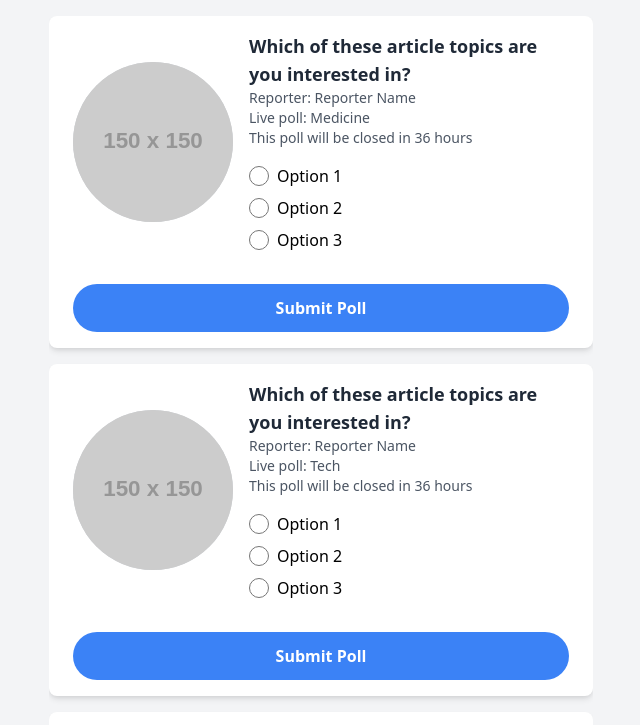
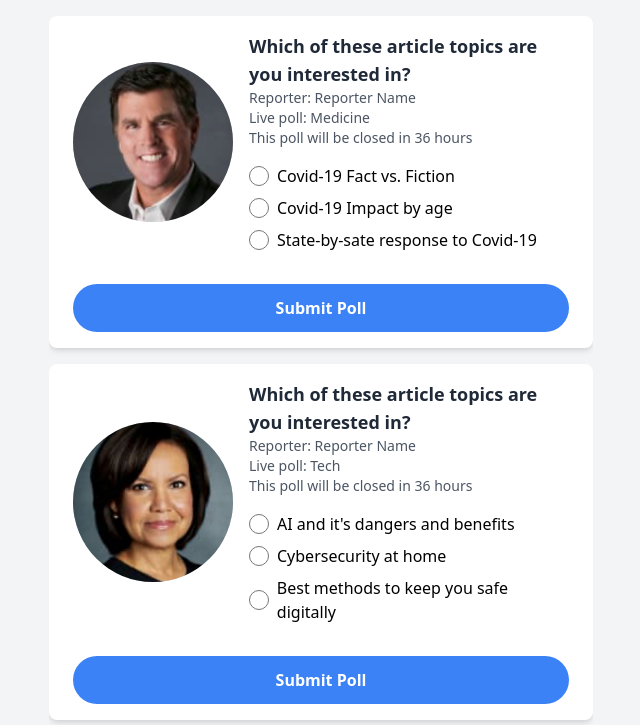
Before and after one commit to RankFileMedia/PBI-Project, a plain HTML site: page Poll/pollpage.html in a window 1280 px wide. Shown: the top 725 px of the page, without its empty margins (319-959 px from the left). Drawn offline with nearby package versions, Linux system fonts and the light colour scheme; placeholder pictures from the web are drawn by us.

Commit message:
Bruno conflicts fixed

```diff
--- a/Poll/pollpage.html
+++ b/Poll/pollpage.html
@@ -20,7 +20,7 @@
                     <div class="px-6 py-4">
                         <div class="flex items-center">
                             <div class="w-40 h-40 bg-gray-300 rounded-full flex-shrink-0 mr-4">
-                                <img class="w-full h-full object-cover rounded-full" src="https://via.placeholder.com/150" alt="User Avatar">
+                                <img class="w-full h-full object-cover rounded-full" src="../images/Caleb.png" alt="User Avatar">
                             </div>
                             <div>
                                 <p class="text-lg font-semibold text-gray-800">Which of these article topics are you interested in?</p>
@@ -30,15 +30,15 @@
                                 <div class="mt-4">
                                     <div class="flex items-center">
                                         <input type="radio" id="option1" name="option" class="h-5 w-5 text-blue-600">
-                                        <label for="option1" class="ml-2">Option 1</label>
+                                        <label for="option1" class="ml-2">Covid-19 Fact vs. Fiction</label>
                                     </div>
                                     <div class="flex items-center mt-2">
                                         <input type="radio" id="option2" name="option" class="h-5 w-5 text-blue-600">
-                                        <label for="option2" class="ml-2">Option 2</label>
+                                        <label for="option2" class="ml-2">Covid-19 Impact by age</label>
                                     </div>
                                     <div class="flex items-center mt-2">
                                         <input type="radio" id="option3" name="option" class="h-5 w-5 text-blue-600">
-                                        <label for="option3" class="ml-2">Option 3</label>
+                                        <label for="option3" class="ml-2">State-by-sate response to Covid-19</label>
                                     </div>
                                 </div>
                             </div>
@@ -55,7 +55,7 @@
                     <div class="px-6 py-4">
                         <div class="flex items-center">
                             <div class="w-40 h-40 bg-gray-300 rounded-full flex-shrink-0 mr-4">
-                                <img class="w-full h-full object-cover rounded-full" src="https://via.placeholder.com/150" alt="User Avatar">
+                                <img class="w-full h-full object-cover rounded-full" src="../images/Contessa.png" alt="User Avatar">
                             </div>
                             <div>
                                 <p class="text-lg font-semibold text-gray-800">Which of these article topics are you interested in?</p>
@@ -65,15 +65,15 @@
                                 <div class="mt-4">
                                     <div class="flex items-center">
                                         <input type="radio" id="option1" name="option" class="h-5 w-5 text-blue-600">
-                                        <label for="option1" class="ml-2">Option 1</label>
+                                        <label for="option1" class="ml-2">AI and it's dangers and benefits</label>
                                     </div>
                                     <div class="flex items-center mt-2">
                                         <input type="radio" id="option2" name="option" class="h-5 w-5 text-blue-600">
-                                        <label for="option2" class="ml-2">Option 2</label>
+                                        <label for="option2" class="ml-2">Cybersecurity at home</label>
                                     </div>
                                     <div class="flex items-center mt-2">
                                         <input type="radio" id="option3" name="option" class="h-5 w-5 text-blue-600">
-                                        <label for="option3" class="ml-2">Option 3</label>
+                                        <label for="option3" class="ml-2">Best methods to keep you safe digitally</label>
                                     </div>
                                 </div>
                             </div>
```
Also changed, not shown: Profile/profilepage.html (+4 -4 lines).
